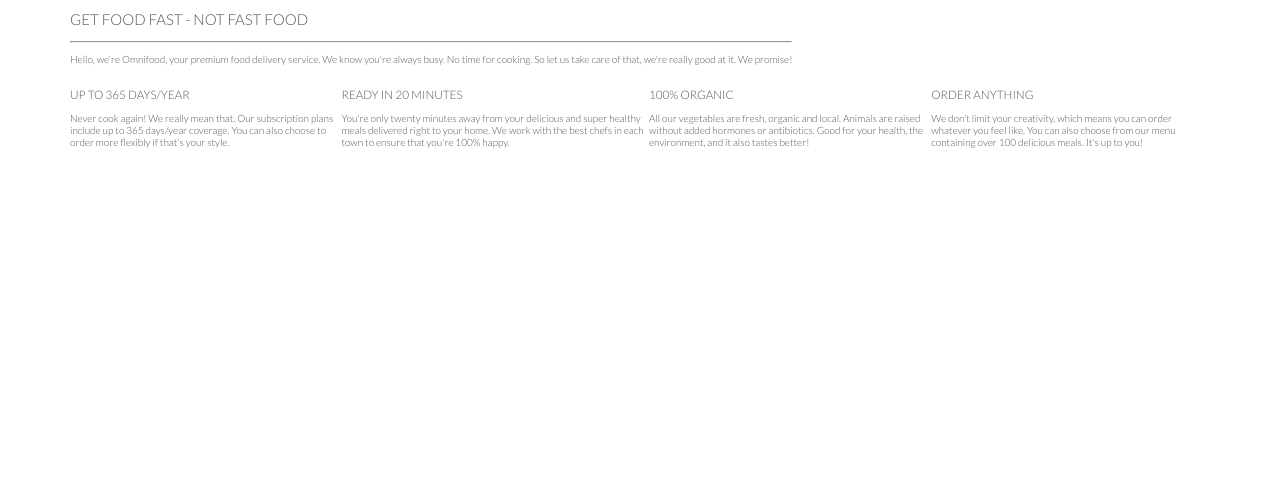
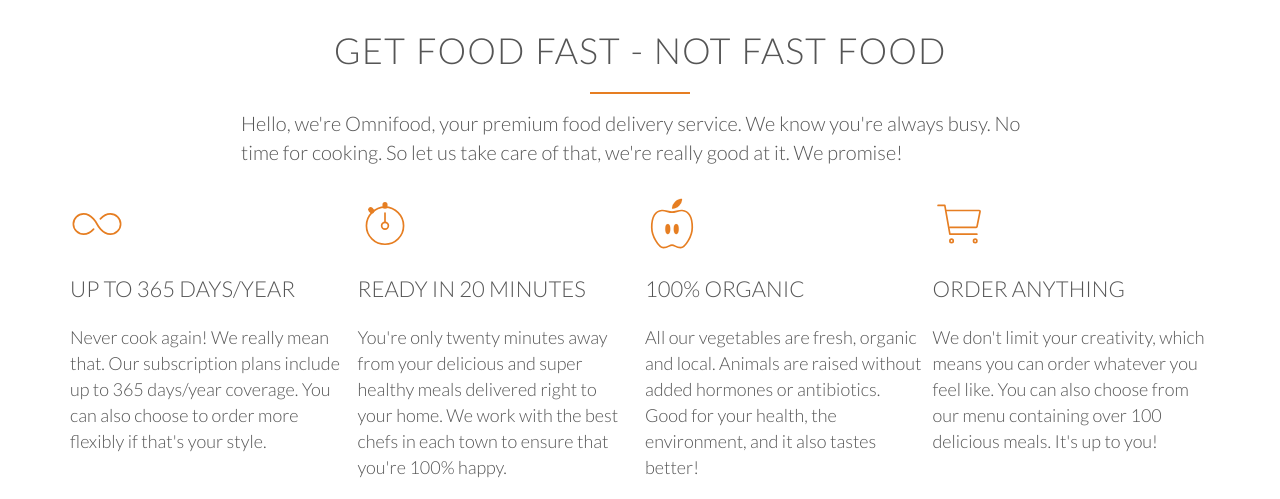
Before and after one commit to netspider01/html5-css3-august-2020, a website: page src/index.html in a window 1280 px wide. Shown: the part 822-1321 px from the top of the page. Before the commit the page ends 980 px from the top, so only its background shows below. Drawn offline with nearby package versions, Linux system fonts and the light colour scheme.

Commit message:
more change

```diff
--- a/src/css/styles.css
+++ b/src/css/styles.css
@@ -20,6 +20,15 @@
     flex-direction: row;
     justify-content: space-between;
 }
+
+.row-column {
+    flex: 1;
+}
+
+.row-column:not(:last-child) {
+    margin-right: 10px;
+}
+/* END Of layout */
 
 /* Header */
 .header {
@@ -119,3 +128,65 @@
 }
 
 /* End of Buttons module */
+
+/* SECTION HEADER */
+.section-header {
+    width: 100%;
+    text-align: center;
+}
+
+.section-header__heading--main {
+    font-size: 360%;
+    word-spacing: 2px;
+    letter-spacing: 1px;
+    margin-top: 30px;
+    margin-bottom: 30px;
+}
+
+.section-header__separator {
+    width: 100px;
+    height: 2px;
+    background-color: #e67e22;
+    border: none;
+    position: relative;
+    top: -10px;
+}
+
+.section-header__desc {
+    font-size: 200%;
+    width: 70%;
+    text-align: left;
+    line-height: 145%;
+    margin: 0 auto;
+    margin-bottom: 30px;
+}
+/* END OF SECTION HEADER */
+
+/* COLUMN ITEM */
+.item {
+    text-align: left;
+}
+
+.item__header {
+    font-size: 220%;
+}
+
+.item__desc {
+    font-size: 180%;
+    line-height: 145%;
+}
+/* END OF COLUMN ITEM */
+
+/* ICON */
+.icon--thin {
+   --ionicon-stroke-width: 16px;
+}
+
+.icon--big {
+    font-size: 540%;
+}
+
+.icon--orange {
+    color: #e67e22;
+}
+/* END OF ICON */
--- a/src/index.html
+++ b/src/index.html
@@ -53,6 +53,7 @@
 
             <div class="row">
                 <div class="row-column item">
+                    <ion-icon name="infinite-outline" class="icon--thin icon--big icon--orange"></ion-icon>
                     <h3 class="item__header">
                         Up To 365 days/year
                     </h3>
@@ -62,6 +63,7 @@
                 </div>
 
                 <div class="row-column item">
+                    <ion-icon name="stopwatch-outline" class="icon--thin icon--big icon--orange"></ion-icon>
                     <h3 class="item__header">
                         Ready in 20 minutes
                     </h3>
@@ -71,6 +73,7 @@
                 </div>
 
                 <div class="row-column item">
+                    <ion-icon name="nutrition-outline" class="icon--thin icon--big icon--orange"></ion-icon>
                     <h3 class="item__header">
                         100% Organic
                     </h3>
@@ -80,6 +83,7 @@
                 </div>
 
                 <div class="row-column item">
+                    <ion-icon name="cart-outline" class="icon--thin icon--big icon--orange"></ion-icon>
                     <h3 class="item__header">
                         Order anything
                     </h3>
@@ -89,5 +93,7 @@
                 </div>
             </div>
         </section>
+
+        <script src="https://unpkg.com/ionicons@5.1.2/dist/ionicons.js"></script>
     </body>
 </html>
```
